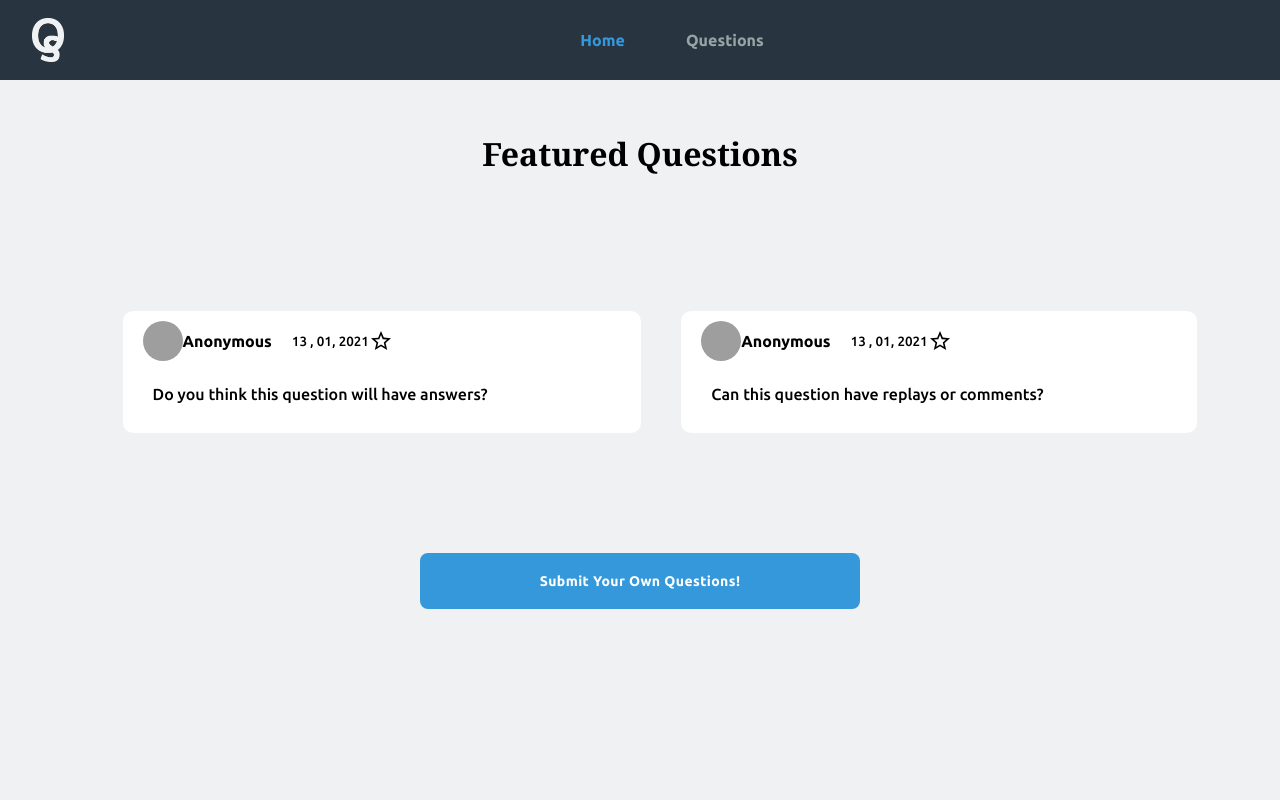
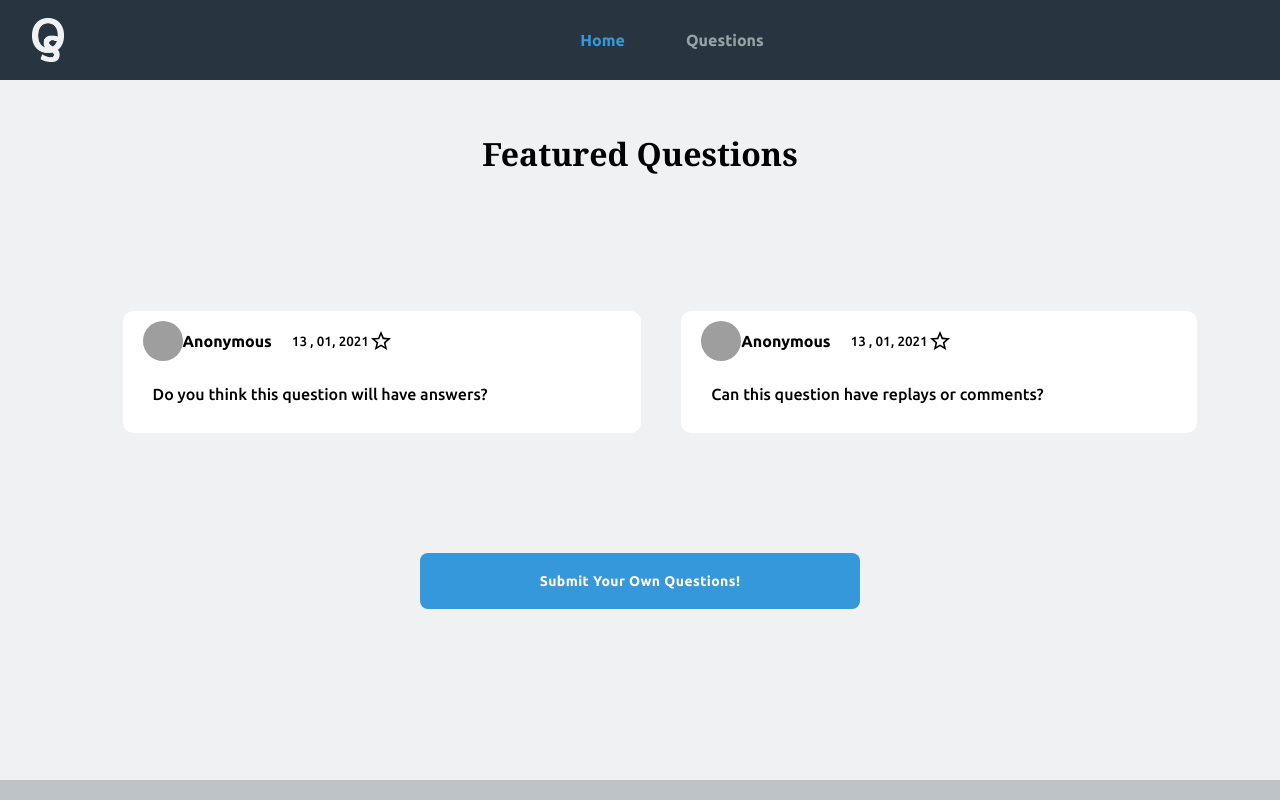
Before and after one commit to GabrielMarisescu/Kyus, a React (Create React App) app: page / in a window 1280 px wide. Shown: the top 800 px of the page. Built offline with nearby package versions, Linux system fonts and the light colour scheme; grey boxes are pictures that could not be loaded.

Commit message:
started modal

```diff
--- a/package.json
+++ b/package.json
@@ -10,6 +10,7 @@
     "@testing-library/user-event": "^12.6.0",
     "react": "^17.0.1",
     "react-dom": "^17.0.1",
+    "react-modal": "^3.12.1",
     "react-scripts": "4.0.1",
     "web-vitals": "^0.2.4"
   },
--- a/src/App.js
+++ b/src/App.js
@@ -3,10 +3,12 @@ import './App.css';
 import FeaturedQuestions from "./FeaturedQuestions"
 import About from "./About"
 import Creators from "./Creators"
+import Modal from "react-modal"
 
 function App() {
   return (
     <div className="App">
+      <Modal ></Modal>
    <Header />
   <FeaturedQuestions />
   <About />
--- a/src/FeaturedQuestions.css
+++ b/src/FeaturedQuestions.css
@@ -8,7 +8,7 @@
 }
 .Featured {
   width: 100%;
-  height: 800px;
+  height: 700px;
   background-color: #f0f1f2;
   font-family: UbuntuMedium;
 }
@@ -84,3 +84,9 @@
   font-family: UbuntuBold !important;
   text-transform: none !important;
 }
+
+@media only screen and (max-width: 768px) {
+  .Featured {
+    height: 800px;
+  }
+}
```
Also changed, not shown: 2 other files (tests, documents, lock files or other folders).
